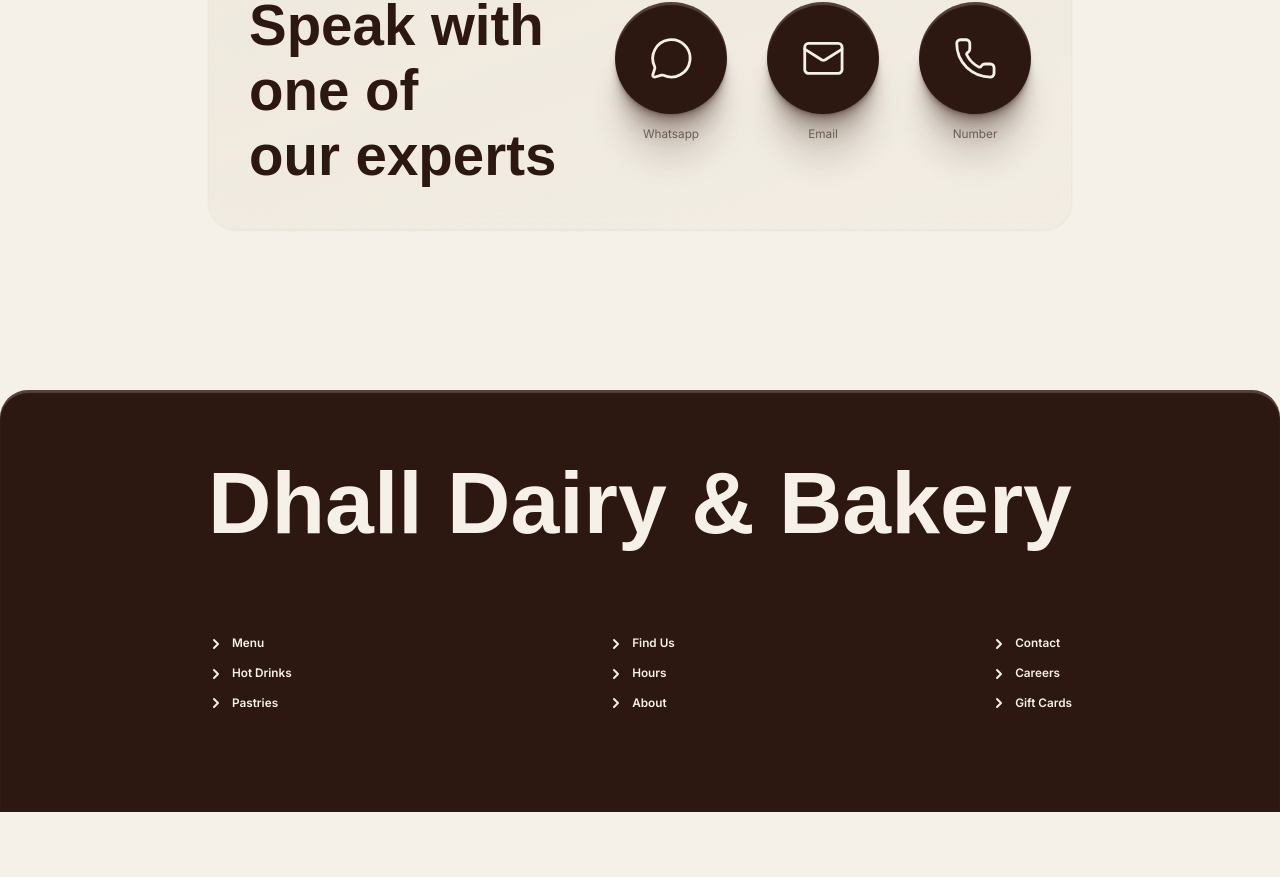
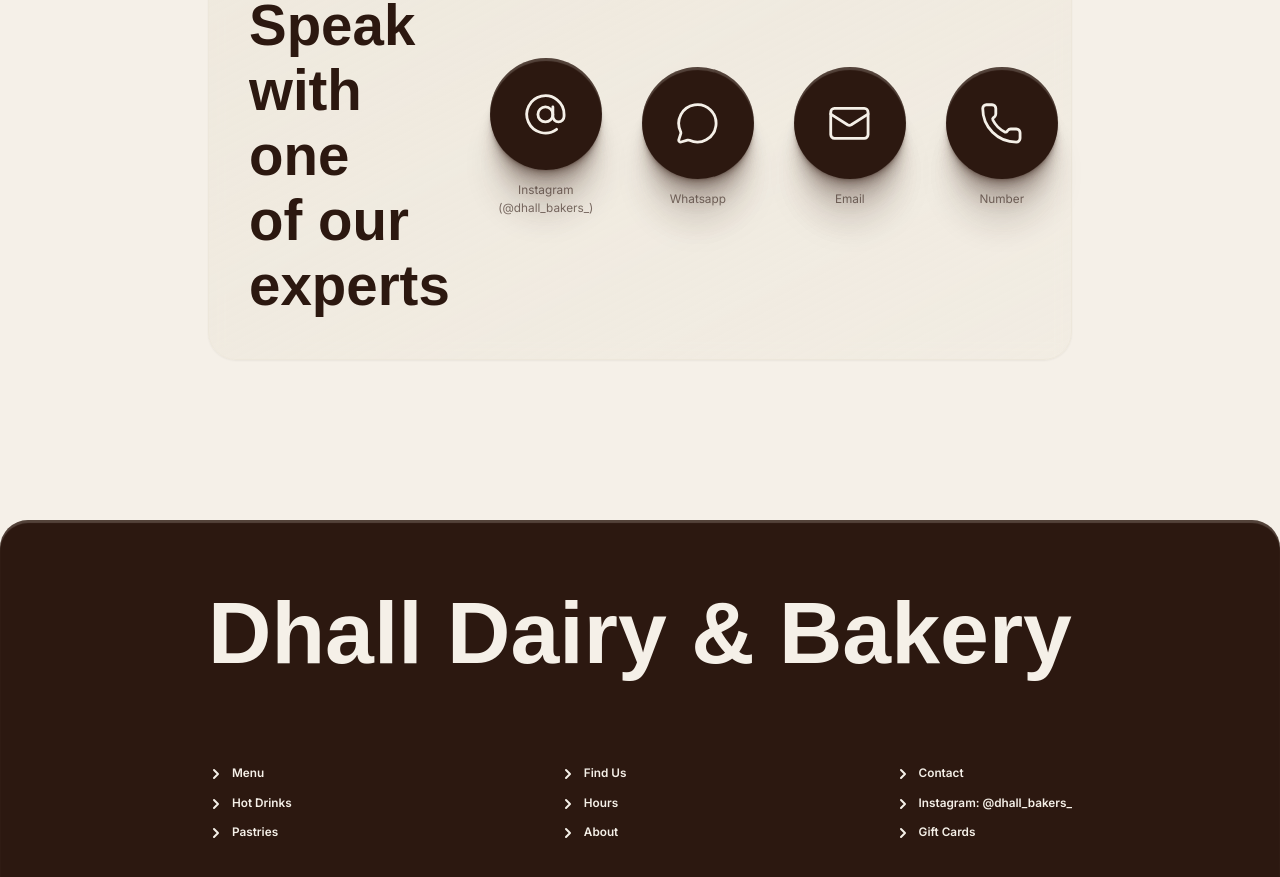
Before and after one commit to dmytro-webild/414328d0-fbfb-4ac9-9afe-6e8f8d0d2405, a React (Vite) app: page / in a window 1280 px wide. Shown: the part 4721-5598 px from the top of the page. Before the commit the page ends 5533 px from the top, so only its background shows below. Built offline with nearby package versions, Linux system fonts and the light colour scheme; a web font is replaced by a local one.

Commit message:
Bob AI: Added Instagram handle @dhall_bakers_ to contact and footer

```diff
--- a/src/components/Layout.tsx
+++ b/src/components/Layout.tsx
@@ -40,7 +40,7 @@
                   {
                     items: [
                       { label: "Contact", href: "#contact" },
-                      { label: "Careers", href: "#careers" },
+                      { label: "Instagram: @dhall_bakers_", href: "https://www.instagram.com/dhall_bakers_" },
                       { label: "Gift Cards", href: "#gift-cards" },
                     ],
                   },
--- a/src/pages/HomePage/sections/Contact.tsx
+++ b/src/pages/HomePage/sections/Contact.tsx
@@ -3,7 +3,7 @@
 
 import React from 'react';
 import ContactBar from "@/components/sections/contact/ContactBar";
-import { Phone, MessageCircle, Mail } from "lucide-react";
+import { Phone, MessageCircle, Mail, AtSign } from "lucide-react";
 
 export default function ContactSection(): React.JSX.Element {
   return (
@@ -13,6 +13,7 @@
                 tag="Get in Touch"
                 title={"Speak with one\nof our experts"}
                 options={[
+                  { icon: AtSign, label: "Instagram (@dhall_bakers_)", href: "https://www.instagram.com/dhall_bakers_" },
                   { icon: MessageCircle, label: "Whatsapp", href: "https://wa.me/1234567890" },
                   { icon: Mail, label: "Email", href: "mailto:info@dhalldairybakery.com" },
                   { icon: Phone, label: "Number", href: "tel:+1234567890" },
```
